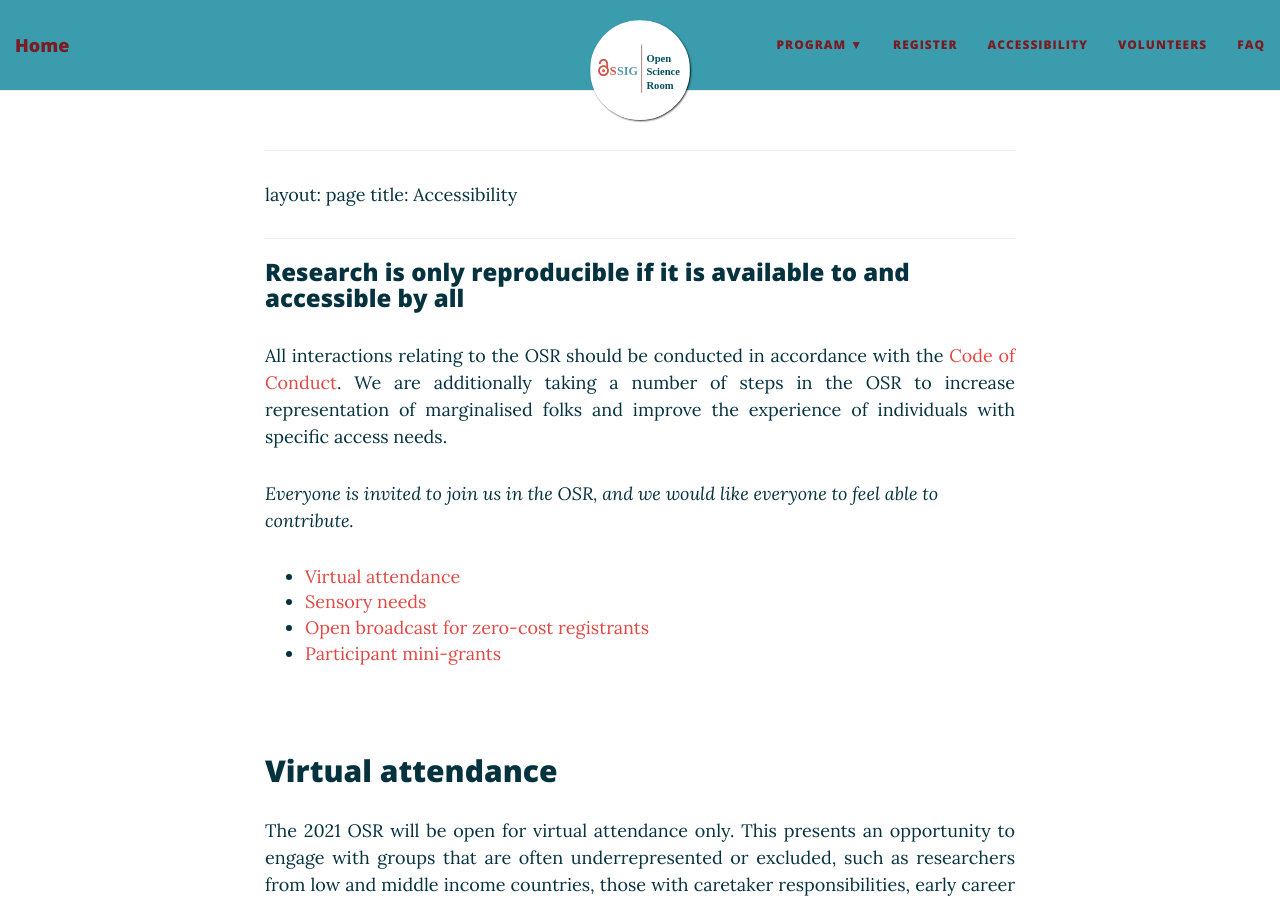
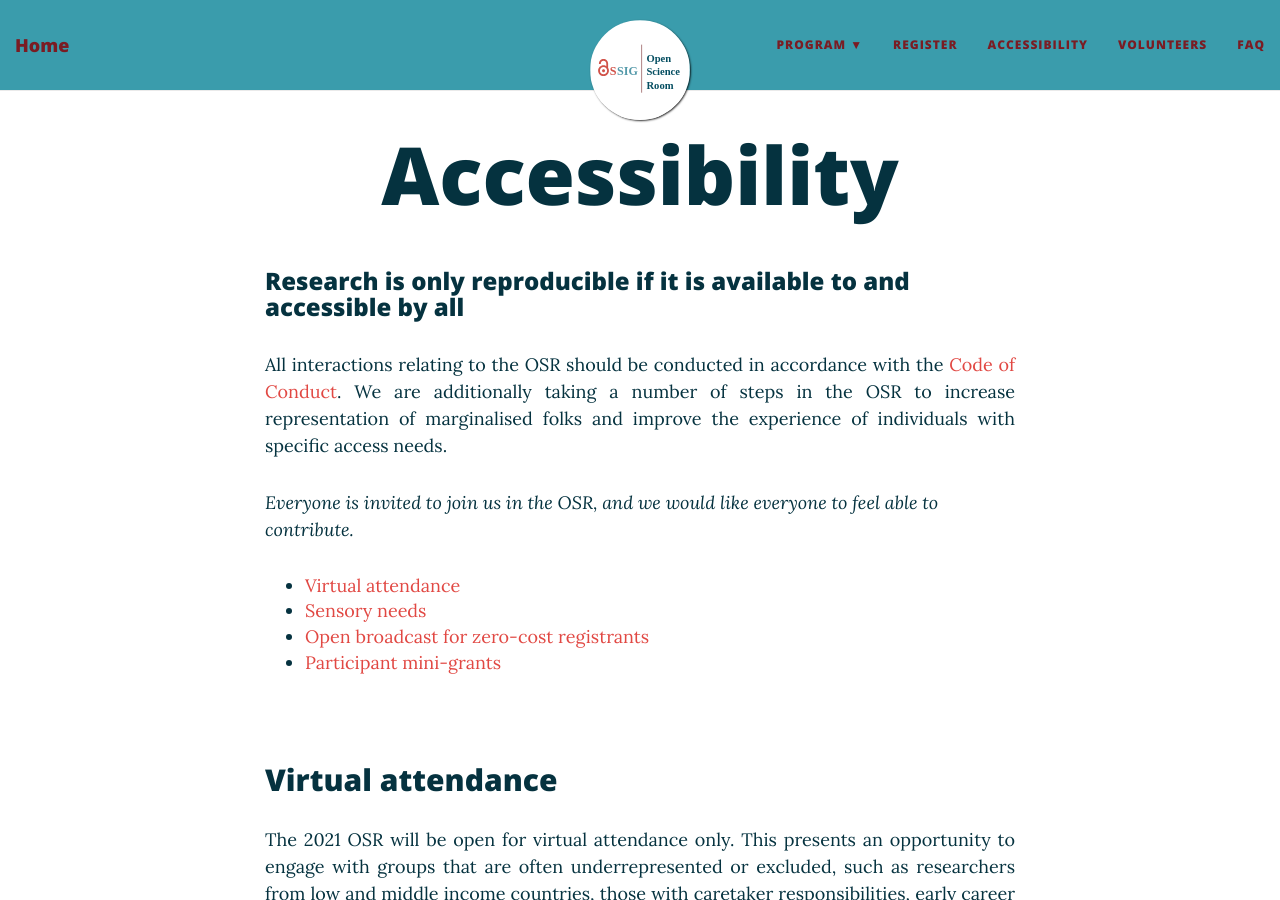
Before and after one commit to ohbm/osr2021, a Jekyll site: the page built from access.md, in a window 1280 px wide and 900 px high. Built offline with Jekyll 4.4.1, drawn with Linux system fonts in a browser that asks for light colours; nearby versions of some CDN libraries; our own code applies the rules of GitHub Pages for plain Markdown files.

Commit message:
Update access.md

```diff
--- a/access.md
+++ b/access.md
@@ -1,5 +1,3 @@
-{::options parse_block_html="true" /}
-
 ---
 layout: page
 title: Accessibility
@@ -41,13 +39,13 @@
 <br>
 
 ## Open broadcast for zero-cost registrants
-
+{::options parse_block_html="true" /}
 The OSR can be accessed for zero-cost at the point of [registration](register.md). Zero-cost registrants can watch [scheduled sessions](schedule.html), take part in live text-based Q&A, [host](submit.md) and participate in [emergent sessions](formats.md/#emergent), and join our scheduled social events!
 Broadcast will take place via Crowdcast and DouYu. Both these services allow participants to direct questions to speakers. You will be sent details on how to connect to these services after [registration](register.md) and before the start of the meeting on Tuesday 23rd June.
 We also encourage our zero-cost registrants to use [Mattermost](https://mattermost.brainhack.org) to chat together, with our speakers and with our [volunteer team](volunteers.md). If you are not familiar with Mattermost, you can check out the [user-guide](https://docs.mattermost.com/guides/user.html) and this [short video](https://www.youtube.com/watch?v=eq4yEM5z5SY&list=PL-jqvaPsjQpMqnRgFEw_3fuGQbcVDTpaM&index=5) describing how it works.
 <div id="mini-grants"></div>
 <br>
-
+{::options parse_block_html="false" /}
 ## Participant mini-grants
 
 <p align="justify">
@@ -60,5 +58,3 @@
 When completing the form you will be asked to **state explicitly what you intend to do with the grant money and what benefit you will gain from receiving it**. Applications will be reviewed after the meeting, and you will be notified of success and processes of award as soon as possible after. We will prioritise applicants from underrepresented groups and those with specific financial need.
 <div id="hubs"></div>
 <br>
-
-{::options parse_block_html="false" /}
```
